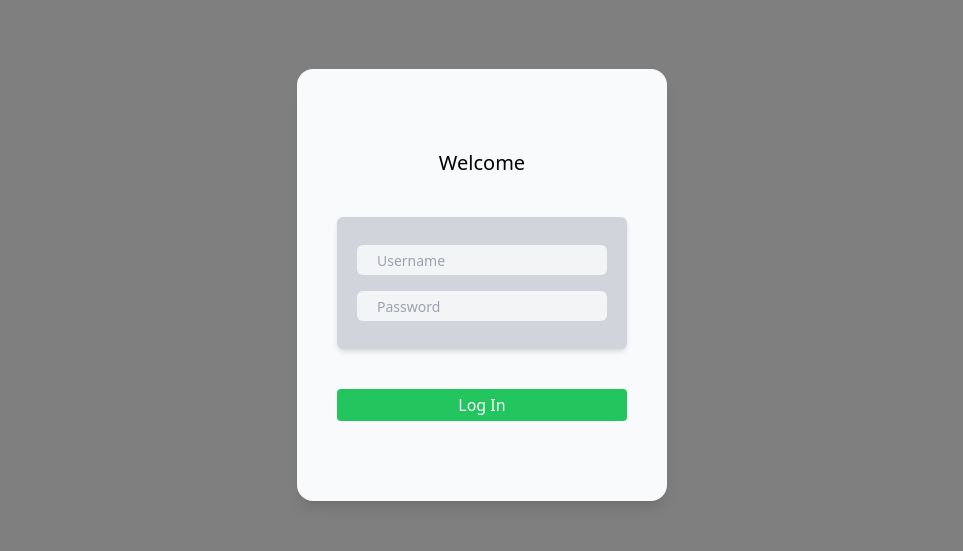
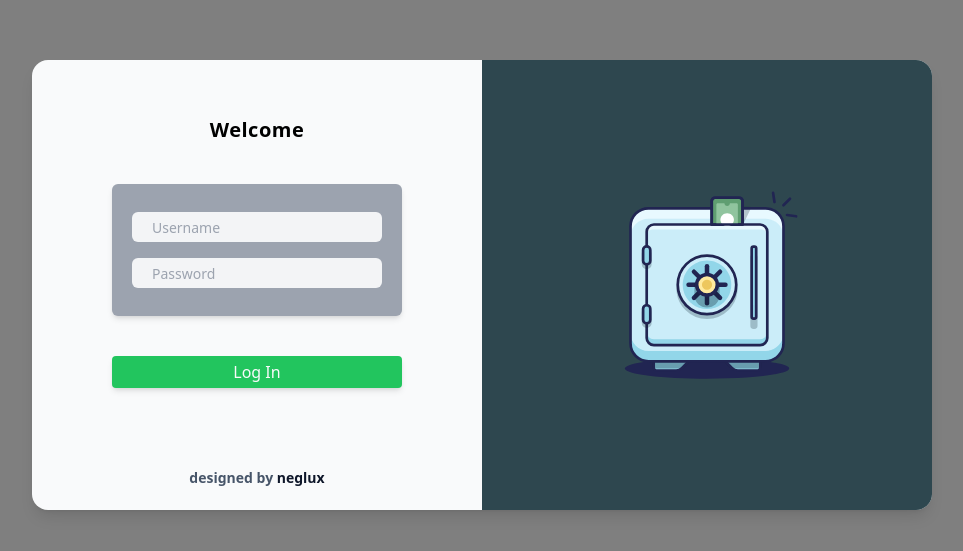
Before and after one commit to neglux/banking-app-dashboard, a React (Create React App) app: page / in a window 1280 px wide. Shown: the part 115-666 px from the top of the page, without its empty margins (158-1121 px from the left). Built offline with nearby package versions, Linux system fonts and the light colour scheme.

Commit message:
develop: designing new login form

```diff
--- a/src/ui/components/Button.js
+++ b/src/ui/components/Button.js
@@ -3,7 +3,7 @@ import React from "react";
 const Button = ({ text, clickHandler = () => {} }) => {
   return (
     <button
-      className=" bg-green-500 text-gray-50 px-10 py-1 rounded hover:bg-green-600"
+      className=" bg-green-500 text-gray-50 px-10 py-1 rounded hover:bg-green-600 shadow-md"
       onClick={clickHandler}
     >
       {text}
--- a/src/ui/forms/LogInForm.js
+++ b/src/ui/forms/LogInForm.js
@@ -3,6 +3,7 @@ import Button from "../components/Button";
 import Container from "../containers/Container";
 import InputBox from "../components/InputBox";
 import strings from "../../data/strings";
+import vault from "../../assets/vault.svg";
 import { useGlobalContext } from "../../context/context";
 
 const LogInForm = () => {
@@ -12,9 +13,24 @@ const LogInForm = () => {
   const { loginSuccess } = strings.dialogs;
   const { title } = strings.loginForm;
   return (
-    <section className="text-center">
-      <h3 className="mb-10 text-xl capitalize">{title}</h3>
-      <Container style="h-fit px-5 py-5 bg-gray-300 mb-10">
+    <form
+      className="text-center flex"
+      action={() => {
+        login(username, password);
+        setUsername("");
+        setPassword("");
+        setDialog({
+          isShown: true,
+          type: "suc",
+          text: loginSuccess,
+        });
+      }}
+    >
+      <div className="mx-20 ">
+        <h3 className="mt-14 mb-10 text-xl capitalize font-semibold tracking-wide">
+          {title}
+        </h3>
+        <Container style="h-fit px-5 py-5 bg-gray-400 mb-10">
           <InputBox
             type="text"
             placeholder="username"
@@ -43,7 +59,27 @@ const LogInForm = () => {
             }}
           />
         </div>
-    </section>
+        <footer className="flex w-fit mx-auto h-fit mt-20 font-semibold text-sm text-slate-600">
+          <p>
+            designed by&nbsp;
+            <a
+              href="https://github.com/neglux"
+              target="_blank"
+              className="text-slate-900"
+            >
+              neglux
+            </a>
+          </p>
+        </footer>
+      </div>
+      <aside>
+        <img
+          className="h-[450px] rounded-r-2xl object-cover"
+          src={vault}
+          alt="vault image"
+        />
+      </aside>
+    </form>
   );
 };
 
--- a/src/ui/templates/Modal.js
+++ b/src/ui/templates/Modal.js
@@ -5,7 +5,7 @@ const Modal = ({ form }) => {
   return (
     <>
       <section className="absolute flex w-screen h-screen justify-center items-center">
-        <div className="relative bg-gray-50 z-10 w-fit h-fit px-10 py-20 rounded-2xl shadow-lg">
+        <div className="relative bg-gray-50 z-10 w-fit h-fit rounded-2xl shadow-lg">
           {form}
         </div>
       </section>
```
Also changed, not shown: src/assets/vault.svg (added). Lines whose indentation alone changed are shown as unchanged.
